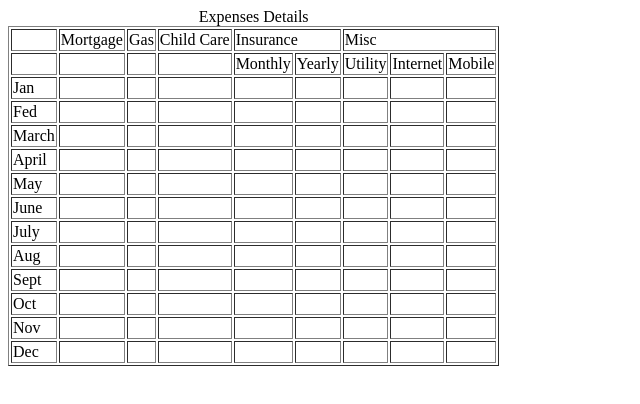
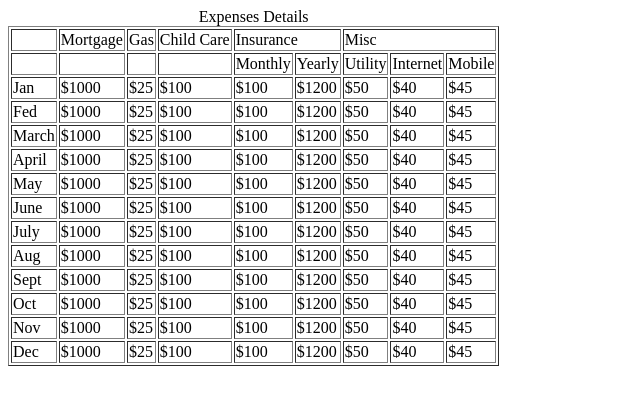
Before and after one commit to watkincw/MARS-Week-1, a plain HTML site: page homework/Details.html in a window 1280 px wide. Shown: the whole page, without its empty margins (0-640 px from the left). Drawn offline with Linux system fonts and the light colour scheme.

Commit message:
Added data to the expense table

```diff
--- a/homework/Details.html
+++ b/homework/Details.html
@@ -31,135 +31,135 @@
         </tr>
         <tr>
             <td>Jan</td>
-            <td></td>
-            <td></td>
-            <td></td>
-            <td></td>
-            <td></td>
-            <td></td>
-            <td></td>
-            <td></td>
+            <td>$1000</td>
+            <td>$25</td>
+            <td>$100</td>
+            <td>$100</td>
+            <td>$1200</td>
+            <td>$50</td>
+            <td>$40</td>
+            <td>$45</td>
         </tr>
         <tr>
             <td>Fed</td>
-            <td></td>
-            <td></td>
-            <td></td>
-            <td></td>
-            <td></td>
-            <td></td>
-            <td></td>
-            <td></td>
+            <td>$1000</td>
+            <td>$25</td>
+            <td>$100</td>
+            <td>$100</td>
+            <td>$1200</td>
+            <td>$50</td>
+            <td>$40</td>
+            <td>$45</td>
         </tr>
         <tr>
             <td>March</td>
-            <td></td>
-            <td></td>
-            <td></td>
-            <td></td>
-            <td></td>
-            <td></td>
-            <td></td>
-            <td></td>
+            <td>$1000</td>
+            <td>$25</td>
+            <td>$100</td>
+            <td>$100</td>
+            <td>$1200</td>
+            <td>$50</td>
+            <td>$40</td>
+            <td>$45</td>
         </tr>
         <tr>
             <td>April</td>
-            <td></td>
-            <td></td>
-            <td></td>
-            <td></td>
-            <td></td>
-            <td></td>
-            <td></td>
-            <td></td>
+            <td>$1000</td>
+            <td>$25</td>
+            <td>$100</td>
+            <td>$100</td>
+            <td>$1200</td>
+            <td>$50</td>
+            <td>$40</td>
+            <td>$45</td>
         </tr>
         <tr>
             <td>May</td>
-            <td></td>
-            <td></td>
-            <td></td>
-            <td></td>
-            <td></td>
-            <td></td>
-            <td></td>
-            <td></td>
+            <td>$1000</td>
+            <td>$25</td>
+            <td>$100</td>
+            <td>$100</td>
+            <td>$1200</td>
+            <td>$50</td>
+            <td>$40</td>
+            <td>$45</td>
         </tr>
         <tr>
             <td>June</td>
-            <td></td>
-            <td></td>
-            <td></td>
-            <td></td>
-            <td></td>
-            <td></td>
-            <td></td>
-            <td></td>
+            <td>$1000</td>
+            <td>$25</td>
+            <td>$100</td>
+            <td>$100</td>
+            <td>$1200</td>
+            <td>$50</td>
+            <td>$40</td>
+            <td>$45</td>
         </tr>
         <tr>
             <td>July</td>
-            <td></td>
-            <td></td>
-            <td></td>
-            <td></td>
-            <td></td>
-            <td></td>
-            <td></td>
-            <td></td>
+            <td>$1000</td>
+            <td>$25</td>
+            <td>$100</td>
+            <td>$100</td>
+            <td>$1200</td>
+            <td>$50</td>
+            <td>$40</td>
+            <td>$45</td>
         </tr>
         <tr>
             <td>Aug</td>
-            <td></td>
-            <td></td>
-            <td></td>
-            <td></td>
-            <td></td>
-            <td></td>
-            <td></td>
-            <td></td>
+            <td>$1000</td>
+            <td>$25</td>
+            <td>$100</td>
+            <td>$100</td>
+            <td>$1200</td>
+            <td>$50</td>
+            <td>$40</td>
+            <td>$45</td>
         </tr>
         <tr>
             <td>Sept</td>
-            <td></td>
-            <td></td>
-            <td></td>
-            <td></td>
-            <td></td>
-            <td></td>
-            <td></td>
-            <td></td>
+            <td>$1000</td>
+            <td>$25</td>
+            <td>$100</td>
+            <td>$100</td>
+            <td>$1200</td>
+            <td>$50</td>
+            <td>$40</td>
+            <td>$45</td>
         </tr>
         <tr>
             <td>Oct</td>
-            <td></td>
-            <td></td>
-            <td></td>
-            <td></td>
-            <td></td>
-            <td></td>
-            <td></td>
-            <td></td>
+            <td>$1000</td>
+            <td>$25</td>
+            <td>$100</td>
+            <td>$100</td>
+            <td>$1200</td>
+            <td>$50</td>
+            <td>$40</td>
+            <td>$45</td>
         </tr>
         <tr>
             <td>Nov</td>
-            <td></td>
-            <td></td>
-            <td></td>
-            <td></td>
-            <td></td>
-            <td></td>
-            <td></td>
-            <td></td>
+            <td>$1000</td>
+            <td>$25</td>
+            <td>$100</td>
+            <td>$100</td>
+            <td>$1200</td>
+            <td>$50</td>
+            <td>$40</td>
+            <td>$45</td>
         </tr>
         <tr>
             <td>Dec</td>
-            <td></td>
-            <td></td>
-            <td></td>
-            <td></td>
-            <td></td>
-            <td></td>
-            <td></td>
-            <td></td>
+            <td>$1000</td>
+            <td>$25</td>
+            <td>$100</td>
+            <td>$100</td>
+            <td>$1200</td>
+            <td>$50</td>
+            <td>$40</td>
+            <td>$45</td>
         </tr>
     </table>
 
```
